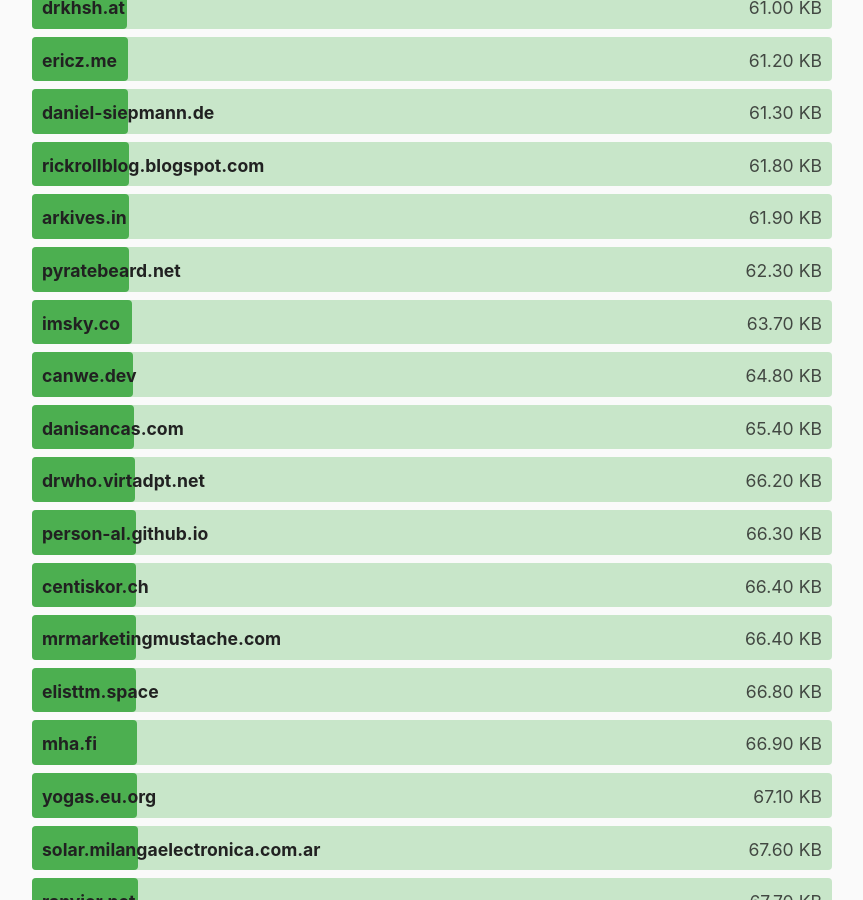
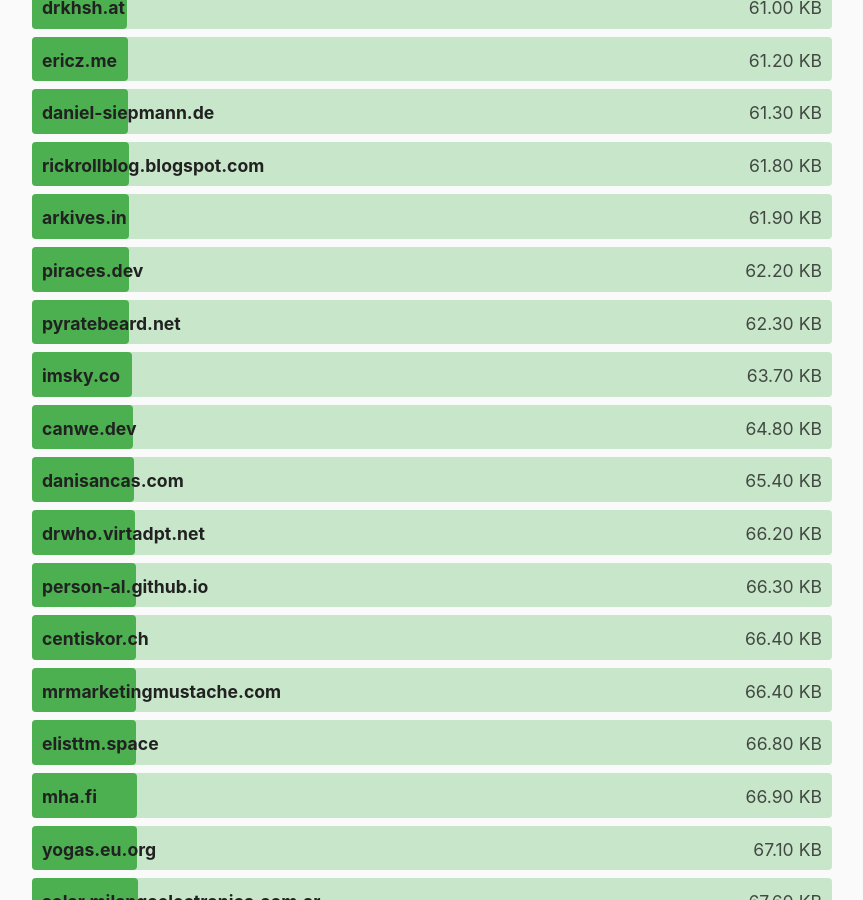
Before and after one commit to kevquirk/512kb.club, a Jekyll site: the page built from index.md, in a window 1280 px wide and 900 px high, scrolled down 16365 px. Shown: the whole window, without its empty margins (208-1071 px from the left). Built offline with Jekyll 4.4.1, drawn with Linux system fonts in a browser that asks for light colours.

Commit message:
feat: add piraces.dev

```diff
--- a/_data/sites.yml
+++ b/_data/sites.yml
@@ -2272,6 +2272,11 @@
   size: 195
   last_checked: 2023-06-05
 
+- domain: piraces.dev
+  url: https://piraces.dev/
+  size: 62.2
+  last_checked: 2023-10-07
+
 - domain: piuvas.net
   url: https://piuvas.net/
   size: 16.6
```
